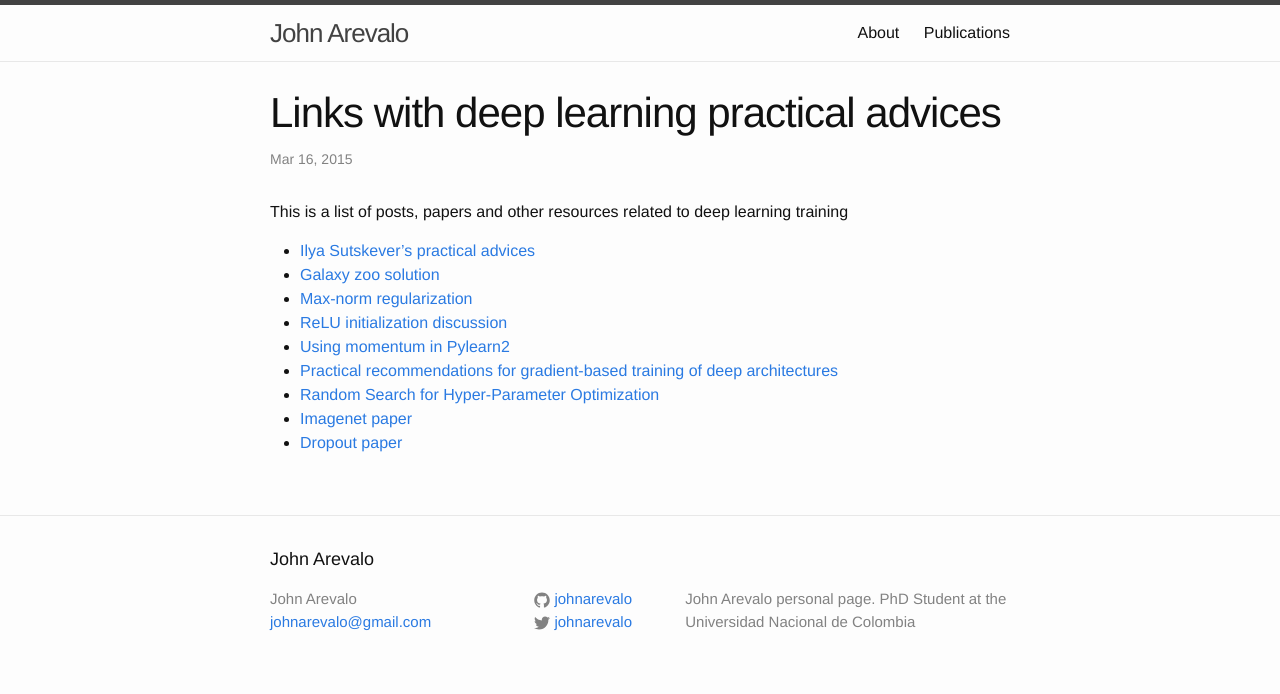
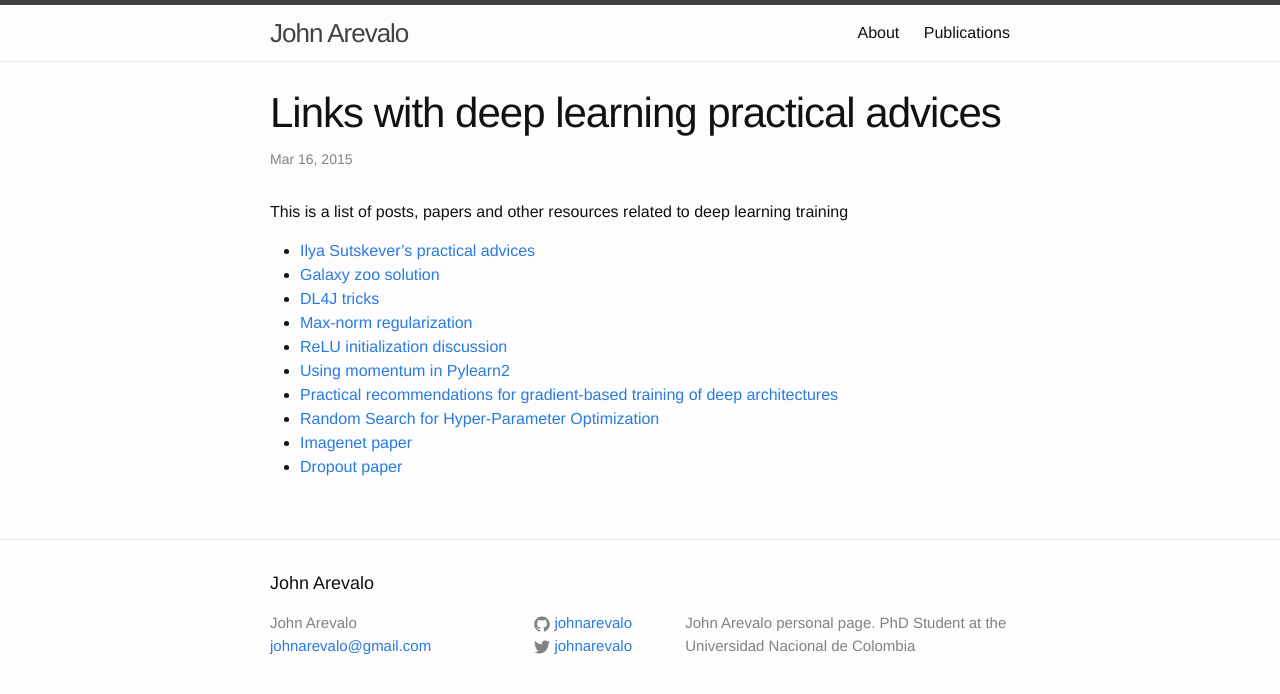
Before and after one commit to johnarevalo/johnarevalo.github.io, a Jekyll site: the page built from _posts/2015-03-16-deep-learning-tricks.md, in a window 1280 px wide. Shown: the top 694 px of the page. Built offline with Jekyll 4.4.1, drawn with Linux system fonts in a browser that asks for light colours.

Commit message:
Include DL4J tricks

```diff
--- a/_posts/2015-03-16-deep-learning-tricks.md
+++ b/_posts/2015-03-16-deep-learning-tricks.md
@@ -7,6 +7,7 @@ training
 
 * [Ilya Sutskever's practical advices](http://yyue.blogspot.ca/2015/01/a-brief-overview-of-deep-learning.html)
 * [Galaxy zoo solution](http://benanne.github.io/2014/04/05/galaxy-zoo.html)
+* [DL4J tricks](http://deeplearning4j.org/trainingtricks.html)
 * [Max-norm regularization](https://plus.google.com/+IanGoodfellow/posts/QUaCJfvDpni)
 * [ReLU initialization discussion](https://plus.google.com/+EricBattenberg/posts/f3tPKjo7LFa)
 * [Using momentum in Pylearn2](https://blog.safaribooksonline.com/2014/02/14/using-momentum-pylearn2/)
```
